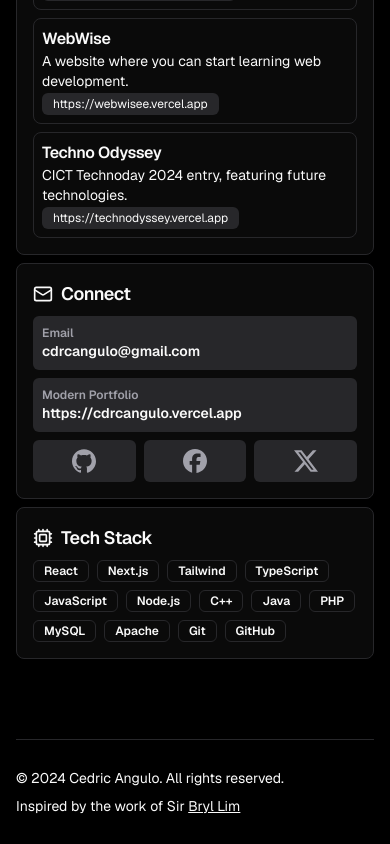
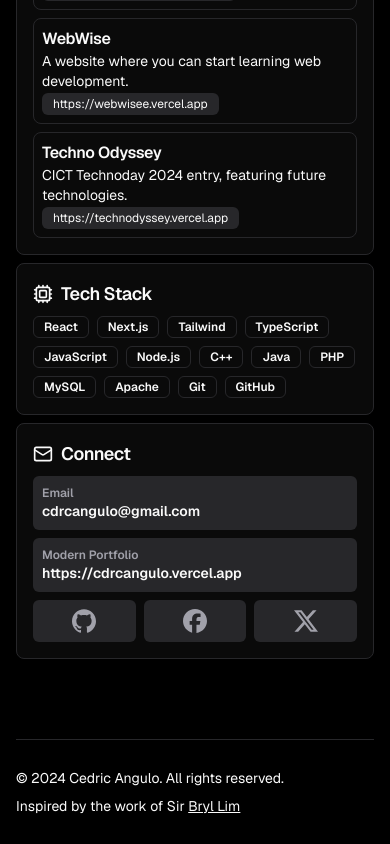
Before and after one commit to bryan308/simplified-portfolio, a Next.js app: page / in a window 390 px wide. Shown: the part 1599-2443 px from the top of the page. Built offline with nearby package versions, Linux system fonts and the light colour scheme.

Commit message:
feat: add responsive visibility for Connect and Tech Stack components

```diff
--- a/app/page.tsx
+++ b/app/page.tsx
@@ -65,6 +65,7 @@ export default function Home() {
 					rowSpan="row-span-1 md:row-span-2"
 					title="Connect"
 					icon={<Mail className="size-5" />}
+					className="hidden md:block"
 				>
 					<Connect />
 				</BentoCard>
@@ -74,8 +75,29 @@ export default function Home() {
 					rowSpan="row-span-1"
 					title="Tech Stack"
 					icon={<Cpu className="size-5" />}
+					className="hidden md:block"
 				>
 					<TechStack />
+				</BentoCard>
+				<BentoCard
+					delay={1.75}
+					colSpan="col-span-6 md:col-span-4"
+					rowSpan="row-span-1"
+					title="Tech Stack"
+					icon={<Cpu className="size-5" />}
+					className="md:hidden block"
+				>
+					<TechStack />
+				</BentoCard>
+				<BentoCard
+					delay={1.5}
+					colSpan="col-span-6 md:col-span-2"
+					rowSpan="row-span-1 md:row-span-2"
+					title="Connect"
+					icon={<Mail className="size-5" />}
+					className="md:hidden block"
+				>
+					<Connect />
 				</BentoCard>
 			</div>
 		</>
```
